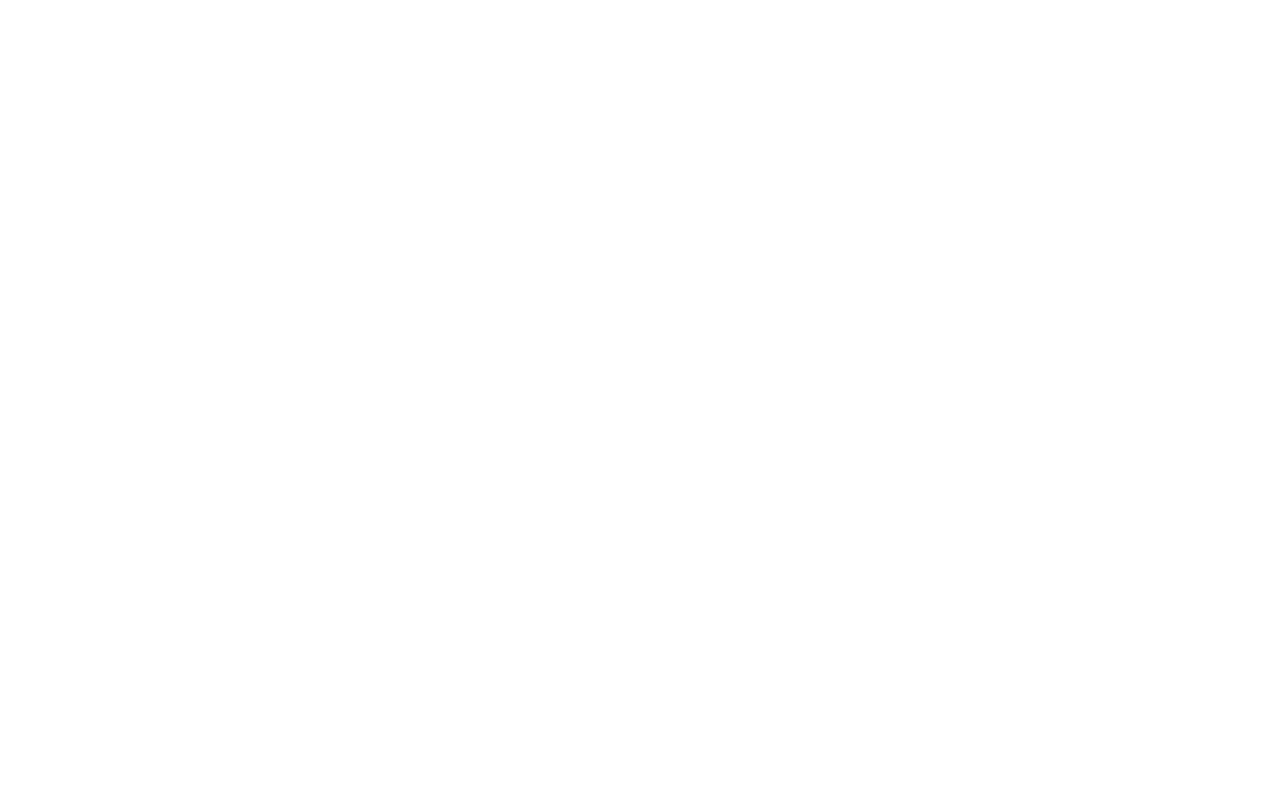
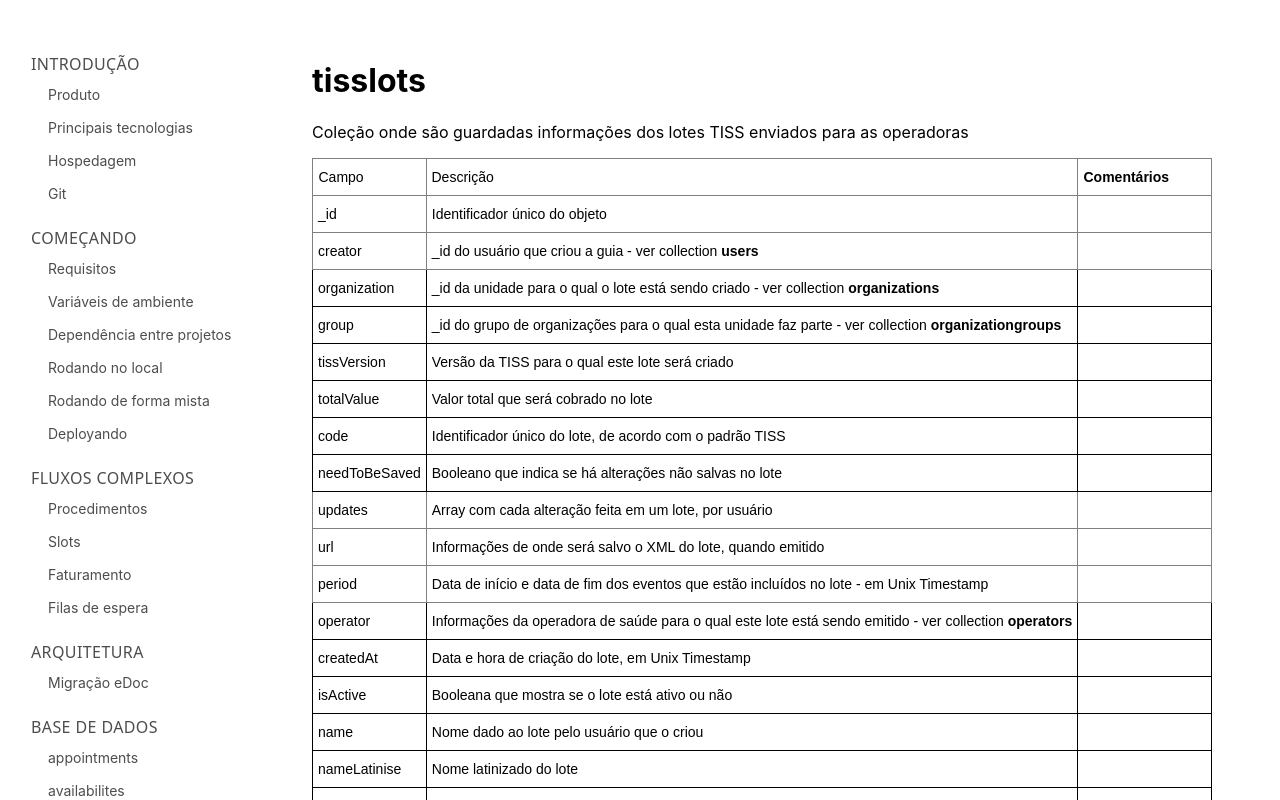
Before and after one commit to plenasaude/edoc-documentation, a React (Vite) app: page /mongo-collections/tisslots in a window 1280 px wide. Before the commit this address had no page. Built offline with nearby package versions, Linux system fonts and the light colour scheme.

Commit message:
Added tisslots collection documentation

```diff
--- a/src/App.tsx
+++ b/src/App.tsx
@@ -52,6 +52,7 @@
 import Smssents from "./pages/MongoCollections/SmsSents";
 import Specialitiesstatics from "./pages/MongoCollections/Specialitiesstatics";
 import Tissdatas from "./pages/MongoCollections/Tissdatas";
+import Tisslots from "./pages/MongoCollections/Tisslots";
 
 import ComplexFlows from "./pages/ComplexFlows";
 import Procedures from "./pages/ComplexFlows/Procedures";
@@ -128,6 +129,7 @@
           <Route path="smssents" element={<Smssents />} />
           <Route path="specialitiesstatics" element={<Specialitiesstatics />} />
           <Route path="tissdatas" element={<Tissdatas />} />
+          <Route path="tisslots" element={<Tisslots />} />
         </Route>
 
         <Route path="/projects" element={<TOC />}>
@@ -223,6 +225,7 @@
         <TOCLink to="/mongo-collections/Smssents">smssents</TOCLink>
         <TOCLink to="/mongo-collections/Specialitiesstatics">specialitiesstatics</TOCLink>
         <TOCLink to="/mongo-collections/Tissdatas">tissdatas</TOCLink>
+        <TOCLink to="/mongo-collections/Tisslots">tisslots</TOCLink>
 
         <TOCTitle to="/projects">Projetos</TOCTitle>
         <TOCLink to="/projects/edocker">edocker</TOCLink>
--- /dev/null
+++ b/src/pages/MongoCollections/Tisslots.tsx
@@ -0,0 +1,177 @@
+import { PageContent } from "../../components/PageContent";
+
+export default function Tisslots() {
+  return (
+    <PageContent>
+      <h1>tisslots</h1>
+
+      <p>
+        Coleção onde são guardadas informações dos lotes TISS enviados para as operadoras
+      </p>
+
+      <>
+        <style
+          type="text/css"
+          dangerouslySetInnerHTML={{
+            __html:
+              "\n.tg  {border-collapse:collapse;border-spacing:0;}\n.tg td{border-color:black;border-style:solid;border-width:1px;font-family:Arial, sans-serif;font-size:14px;\n  overflow:hidden;padding:10px 5px;word-break:normal;}\n.tg th{border-color:black;border-style:solid;border-width:1px;font-family:Arial, sans-serif;font-size:14px;\n  font-weight:normal;overflow:hidden;padding:10px 5px;word-break:normal;}\n.tg .tg-j1i3{border-color:inherit;position:-webkit-sticky;position:sticky;text-align:left;top:-1px;vertical-align:top;\n  will-change:transform}\n.tg .tg-0pky{border-color:inherit;text-align:left;vertical-align:top}\n.tg .tg-0lax{text-align:left;vertical-align:top}\n@media screen and (max-width: 767px) {.tg {width: auto !important;}.tg col {width: auto !important;}.tg-wrap {overflow-x: auto;-webkit-overflow-scrolling: touch;}}"
+          }}
+        />
+        <div className="tg-wrap">
+          <table className="tg">
+            <thead>
+              <tr>
+                <th className="tg-j1i3">Campo</th>
+                <th className="tg-j1i3">Descrição</th>
+                <th className="tg-j1i3">
+                  <span style={{ fontWeight: "bold" }}>Comentários</span>
+                </th>
+              </tr>
+            </thead>
+            <tbody>
+              <tr>
+                <td className="tg-0pky">_id</td>
+                <td className="tg-0pky">Identificador único do objeto</td>
+                <td className="tg-0pky" />
+              </tr>
+              <tr>
+                <td className="tg-0pky">creator</td>
+                <td className="tg-0pky">
+                  _id do usuário que criou a guia - ver collection{" "}
+                  <span style={{ fontWeight: "bold" }}>users</span>
+                </td>
+                <td className="tg-0pky" />
+              </tr>
+              <tr>
+                <td className="tg-0lax">organization</td>
+                <td className="tg-0lax">
+                  _id da unidade para o qual o lote está sendo criado - ver collection{" "}
+                  <span style={{ fontWeight: "bold" }}>organizations</span>
+                </td>
+                <td className="tg-0lax" />
+              </tr>
+              <tr>
+                <td className="tg-0lax">group</td>
+                <td className="tg-0lax">
+                  _id do grupo de organizações para o qual esta unidade faz parte -
+                  ver collection{" "}
+                  <span style={{ fontWeight: "bold" }}>organizationgroups</span>
+                </td>
+                <td className="tg-0lax" />
+              </tr>
+              <tr>
+                <td className="tg-0lax">tissVersion</td>
+                <td className="tg-0lax">
+                  Versão da TISS para o qual este lote será criado
+                </td>
+                <td className="tg-0lax" />
+              </tr>
+              <tr>
+                <td className="tg-0lax">totalValue</td>
+                <td className="tg-0lax">Valor total que será cobrado no lote</td>
+                <td className="tg-0lax" />
+              </tr>
+              <tr>
+                <td className="tg-0lax">code</td>
+                <td className="tg-0lax">
+                  Identificador único do lote, de acordo com o padrão TISS
+                </td>
+                <td className="tg-0lax" />
+              </tr>
+              <tr>
+                <td className="tg-0lax">needToBeSaved</td>
+                <td className="tg-0lax">
+                  Booleano que indica se há alterações não salvas no lote
+                </td>
+                <td className="tg-0lax" />
+              </tr>
+              <tr>
+                <td className="tg-0pky">updates</td>
+                <td className="tg-0pky">
+                  Array com cada alteração feita em um lote, por usuário
+                </td>
+                <td className="tg-0pky" />
+              </tr>
+              <tr>
+                <td className="tg-0pky">url</td>
+                <td className="tg-0pky">
+                  Informações de onde será salvo o XML do lote, quando emitido
+                </td>
+                <td className="tg-0pky" />
+              </tr>
+              <tr>
+                <td className="tg-0pky">period</td>
+                <td className="tg-0pky">
+                  Data de início e data de fim dos eventos que estão incluídos no lote
+                  - em Unix Timestamp
+                </td>
+                <td className="tg-0pky" />
+              </tr>
+              <tr>
+                <td className="tg-0lax">operator</td>
+                <td className="tg-0lax">
+                  Informações da operadora de saúde para o qual este lote está sendo
+                  emitido - ver collection{" "}
+                  <span style={{ fontWeight: "bold" }}>operators</span>
+                </td>
+                <td className="tg-0lax" />
+              </tr>
+              <tr>
+                <td className="tg-0lax">createdAt</td>
+                <td className="tg-0lax">
+                  Data e hora de criação do lote, em Unix Timestamp
+                </td>
+                <td className="tg-0lax" />
+              </tr>
+              <tr>
+                <td className="tg-0lax">isActive</td>
+                <td className="tg-0lax">
+                  Booleana que mostra se o lote está ativo ou não
+                </td>
+                <td className="tg-0lax" />
+              </tr>
+              <tr>
+                <td className="tg-0lax">name</td>
+                <td className="tg-0lax">
+                  Nome dado ao lote pelo usuário que o criou
+                </td>
+                <td className="tg-0lax" />
+              </tr>
+              <tr>
+                <td className="tg-0lax">nameLatinise</td>
+                <td className="tg-0lax">Nome latinizado do lote</td>
+                <td className="tg-0lax" />
+              </tr>
+              <tr>
+                <td className="tg-0lax">comments</td>
+                <td className="tg-0lax">Comentários inseridos no lote</td>
+                <td className="tg-0lax" />
+              </tr>
+              <tr>
+                <td className="tg-0lax">invoice</td>
+                <td className="tg-0lax">Número da nota fiscal do lote</td>
+                <td className="tg-0lax" />
+              </tr>
+              <tr>
+                <td className="tg-0lax">billingStatus</td>
+                <td className="tg-0lax">Status de cobrança do lote</td>
+                <td className="tg-0lax">
+                  São eles: <br /> - charged (cobrado)
+                  <br /> - payed (pago)
+                </td>
+              </tr>
+            </tbody>
+          </table>
+        </div>
+      </>
+
+
+
+
+
+
+
+
+    </PageContent>
+  );
+}
```
